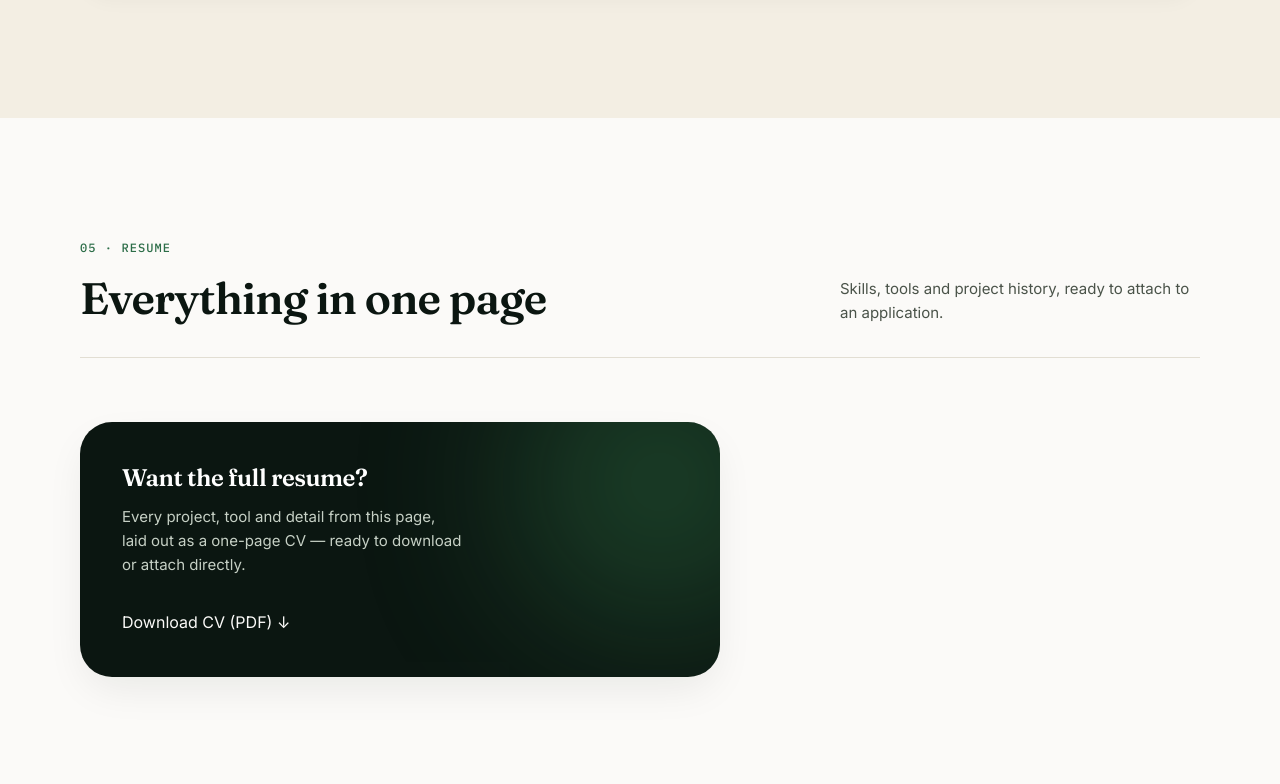
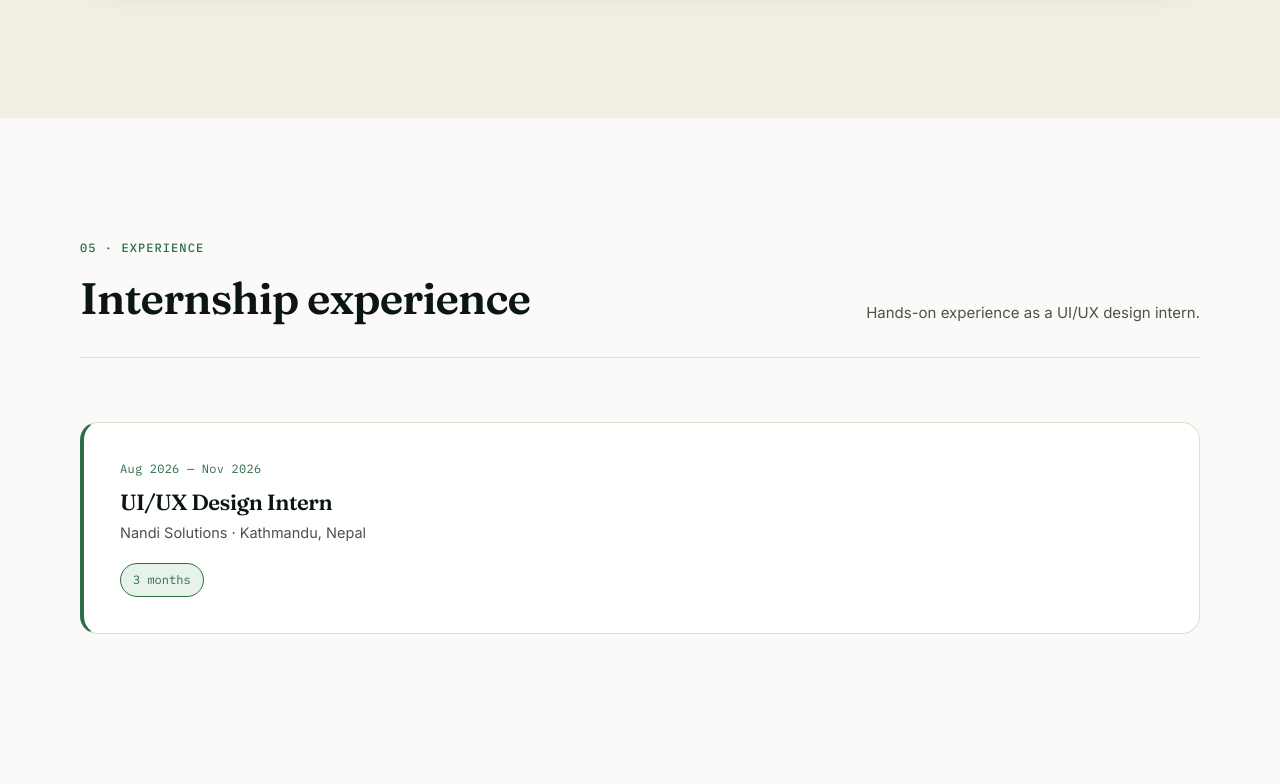
Before and after one commit to ghimiresonia099/Portfolio, a plain HTML site: page index.html in a window 1280 px wide. Shown: the part 5156-5940 px from the top of the page. Drawn offline with Linux system fonts and the light colour scheme.

Commit message:
Simplify experience section

```diff
--- a/index.html
+++ b/index.html
@@ -310,6 +310,27 @@
         </div>
       </div>
     </section>
+        <!-- ================= EXPERIENCE ================= -->
+    <section class="section-pad" id="experience">
+      <div class="wrap">
+        <div class="section-head reveal">
+          <div>
+            <span class="section-tag">05 · Experience</span>
+            <h2>Internship experience</h2>
+          </div>
+          <p>Hands-on experience as a UI/UX design intern.</p>
+        </div>
+
+        <div class="exp-card exp-single reveal">
+          <div class="exp-meta">
+            <span class="mono">Aug 2026 — Nov 2026</span>
+            <h3>UI/UX Design Intern</h3>
+            <p>Nandi Solutions · Kathmandu, Nepal</p>
+            <span class="exp-badge">3 months</span>
+          </div>
+        </div>
+      </div>
+    </section>
 
     <!-- ================= RESUME ================= -->
     <section class="section-pad" id="resume">
--- a/portfolio.css
+++ b/portfolio.css
@@ -558,3 +558,4 @@ footer{border-top:1px solid var(--line); padding:32px 0; background:var(--paper)
 .exp-projects h4{font-family:'Inter',sans-serif; font-size:15px; font-weight:600; margin:0 0 4px;}
 .exp-projects p{font-size:14px; color:var(--text-soft); margin:0;}
 @media (max-width:980px){ .exp-card{grid-template-columns:1fr; gap:24px;} }
+.exp-single{grid-template-columns:1fr;}
```
